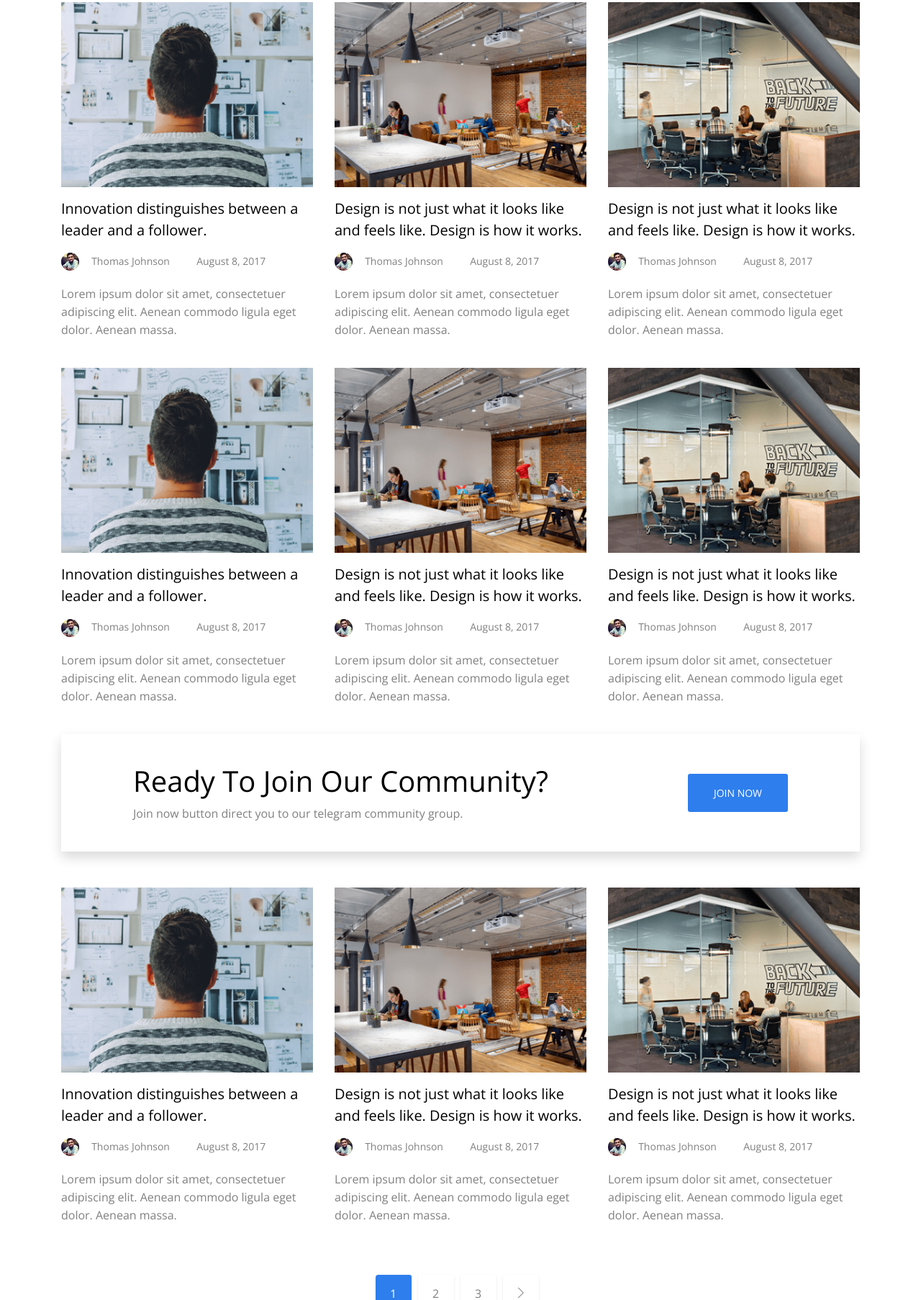
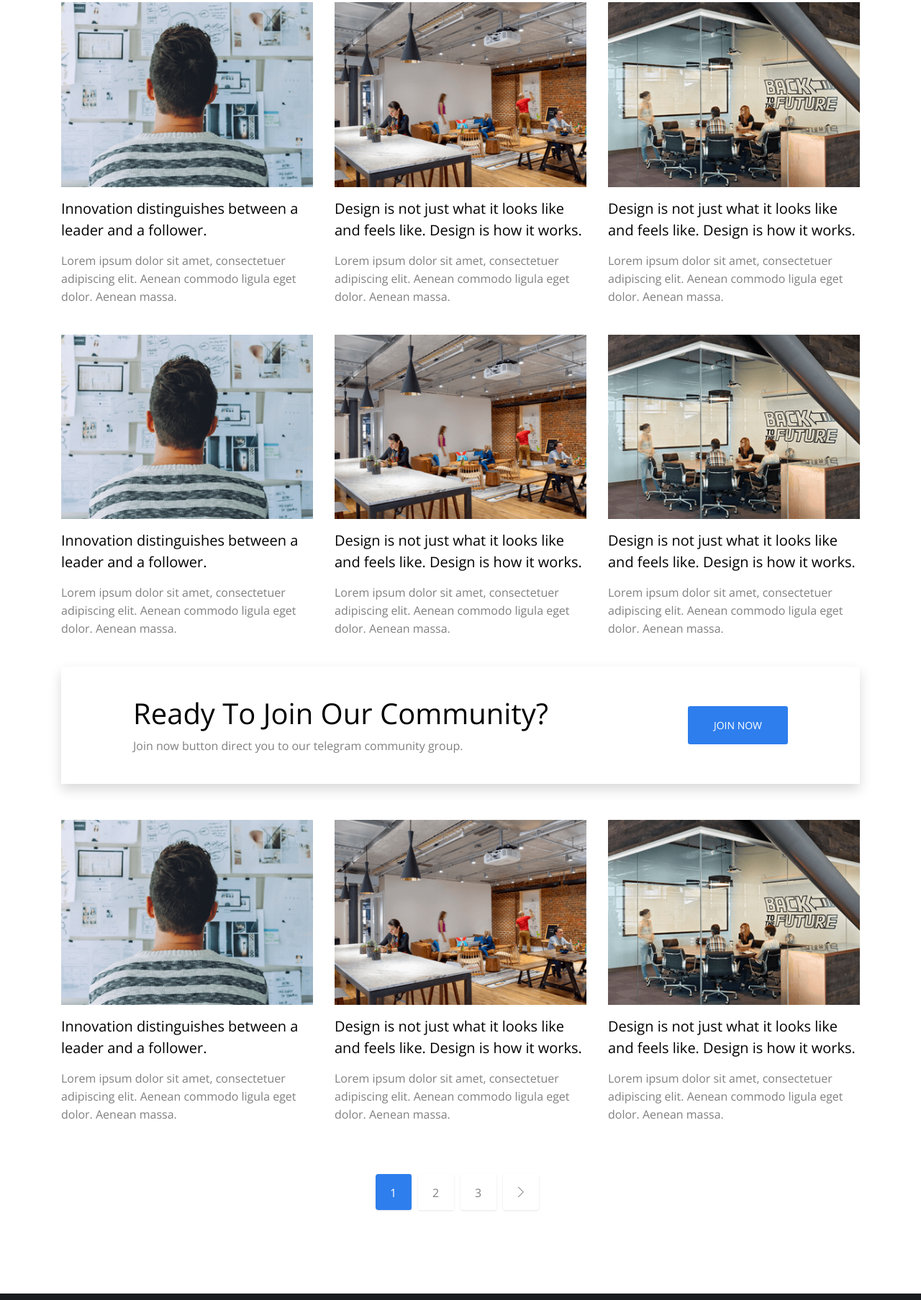
Before and after one commit to techborg/techborg.github.io, a website: page blog.html in a window 1280 px wide. Shown: the part 807-2613 px from the top of the page at 72% size. Drawn offline with nearby package versions, Linux system fonts and the light colour scheme; some packages are replaced by stand-ins of ours.

Commit message:
28-03-2024 10:24 AM

```diff
--- a/blog.html
+++ b/blog.html
@@ -119,17 +119,7 @@ FACEBOOK: https://www.facebook.com/techborgfb
 						<!-- Post Title -->
 						<h2><a href="blog-single.html">Introducing New JamOS</a></h2>
 						<!-- Tags -->
-						<ul class="list-inline post-tag">
-							<li class="list-inline-item">
-								<img class="img-fluid" src="images/testimonial/feature-testimonial-thumb.jpg" alt="author-thumb">
-							</li>
-							<li class="list-inline-item">
-								<a href="#">Shaun Sebastian</a>
-							</li>
-							<li class="list-inline-item">
-								June 6, 2022
-							</li>
-						</ul>
+
 						<!-- Post Body -->
 						<p>Praesent sapien massa, convallis a pellentesque nec, egestas non nisi. eget tortor risus. Vivamus magna justo, lacinia eget consectetur sed,convallis at tellus. Vivamus suscipit tortor eget felis porttitor volutpat.Curabitur arcu erat, accumsan id imperdiet et, porttitor at sem. Praesent sapien massa, convallis</p>
 						<a class="btn btn-main-sm" href="blog-single.html">Read more</a>
@@ -157,17 +147,7 @@ FACEBOOK: https://www.facebook.com/techborgfb
 	</div>
 	<!-- Post Meta -->
 	<div class="post-meta">
-		<ul class="list-inline post-tag">
-			<li class="list-inline-item">
-				<img src="images/testimonial/feature-testimonial-thumb.jpg" alt="author-thumb">
-			</li>
-			<li class="list-inline-item">
-				<a href="#">Thomas Johnson</a>
-			</li>
-			<li class="list-inline-item">
-				August 8, 2017
-			</li>
-		</ul>
+
 	</div>
 	<!-- Post Details -->
 	<div class="post-details">
@@ -188,17 +168,7 @@ FACEBOOK: https://www.facebook.com/techborgfb
 	</div>
 	<!-- Post Meta -->
 	<div class="post-meta">
-		<ul class="list-inline post-tag">
-			<li class="list-inline-item">
-				<img src="images/testimonial/feature-testimonial-thumb.jpg" alt="author-thumb">
-			</li>
-			<li class="list-inline-item">
-				<a href="#">Thomas Johnson</a>
-			</li>
-			<li class="list-inline-item">
-				August 8, 2017
-			</li>
-		</ul>
+
 	</div>
 	<!-- Post Details -->
 	<div class="post-details">
@@ -219,17 +189,7 @@ FACEBOOK: https://www.facebook.com/techborgfb
 	</div>
 	<!-- Post Meta -->
 	<div class="post-meta">
-		<ul class="list-inline post-tag">
-			<li class="list-inline-item">
-				<img src="images/testimonial/feature-testimonial-thumb.jpg" alt="author-thumb">
-			</li>
-			<li class="list-inline-item">
-				<a href="#">Thomas Johnson</a>
-			</li>
-			<li class="list-inline-item">
-				August 8, 2017
-			</li>
-		</ul>
+
 	</div>
 	<!-- Post Details -->
 	<div class="post-details">
@@ -250,17 +210,7 @@ FACEBOOK: https://www.facebook.com/techborgfb
 	</div>
 	<!-- Post Meta -->
 	<div class="post-meta">
-		<ul class="list-inline post-tag">
-			<li class="list-inline-item">
-				<img src="images/testimonial/feature-testimonial-thumb.jpg" alt="author-thumb">
-			</li>
-			<li class="list-inline-item">
-				<a href="#">Thomas Johnson</a>
-			</li>
-			<li class="list-inline-item">
-				August 8, 2017
-			</li>
-		</ul>
+
 	</div>
 	<!-- Post Details -->
 	<div class="post-details">
@@ -281,17 +231,7 @@ FACEBOOK: https://www.facebook.com/techborgfb
 	</div>
 	<!-- Post Meta -->
 	<div class="post-meta">
-		<ul class="list-inline post-tag">
-			<li class="list-inline-item">
-				<img src="images/testimonial/feature-testimonial-thumb.jpg" alt="author-thumb">
-			</li>
-			<li class="list-inline-item">
-				<a href="#">Thomas Johnson</a>
-			</li>
-			<li class="list-inline-item">
-				August 8, 2017
-			</li>
-		</ul>
+
 	</div>
 	<!-- Post Details -->
 	<div class="post-details">
@@ -312,17 +252,7 @@ FACEBOOK: https://www.facebook.com/techborgfb
 	</div>
 	<!-- Post Meta -->
 	<div class="post-meta">
-		<ul class="list-inline post-tag">
-			<li class="list-inline-item">
-				<img src="images/testimonial/feature-testimonial-thumb.jpg" alt="author-thumb">
-			</li>
-			<li class="list-inline-item">
-				<a href="#">Thomas Johnson</a>
-			</li>
-			<li class="list-inline-item">
-				August 8, 2017
-			</li>
-		</ul>
+
 	</div>
 	<!-- Post Details -->
 	<div class="post-details">
@@ -364,17 +294,7 @@ FACEBOOK: https://www.facebook.com/techborgfb
 	</div>
 	<!-- Post Meta -->
 	<div class="post-meta">
-		<ul class="list-inline post-tag">
-			<li class="list-inline-item">
-				<img src="images/testimonial/feature-testimonial-thumb.jpg" alt="author-thumb">
-			</li>
-			<li class="list-inline-item">
-				<a href="#">Thomas Johnson</a>
-			</li>
-			<li class="list-inline-item">
-				August 8, 2017
-			</li>
-		</ul>
+
 	</div>
 	<!-- Post Details -->
 	<div class="post-details">
@@ -395,17 +315,7 @@ FACEBOOK: https://www.facebook.com/techborgfb
 	</div>
 	<!-- Post Meta -->
 	<div class="post-meta">
-		<ul class="list-inline post-tag">
-			<li class="list-inline-item">
-				<img src="images/testimonial/feature-testimonial-thumb.jpg" alt="author-thumb">
-			</li>
-			<li class="list-inline-item">
-				<a href="#">Thomas Johnson</a>
-			</li>
-			<li class="list-inline-item">
-				August 8, 2017
-			</li>
-		</ul>
+
 	</div>
 	<!-- Post Details -->
 	<div class="post-details">
@@ -426,17 +336,7 @@ FACEBOOK: https://www.facebook.com/techborgfb
 	</div>
 	<!-- Post Meta -->
 	<div class="post-meta">
-		<ul class="list-inline post-tag">
-			<li class="list-inline-item">
-				<img src="images/testimonial/feature-testimonial-thumb.jpg" alt="author-thumb">
-			</li>
-			<li class="list-inline-item">
-				<a href="#">Thomas Johnson</a>
-			</li>
-			<li class="list-inline-item">
-				August 8, 2017
-			</li>
-		</ul>
+
 	</div>
 	<!-- Post Details -->
 	<div class="post-details">
```
Also changed, not shown: index.html (+2 -12 lines), team.html (+1 -1 lines), images/team/shaunsebastian.png (deleted), images/testimonial/feature-testimonial-thumb.jpg (deleted).
